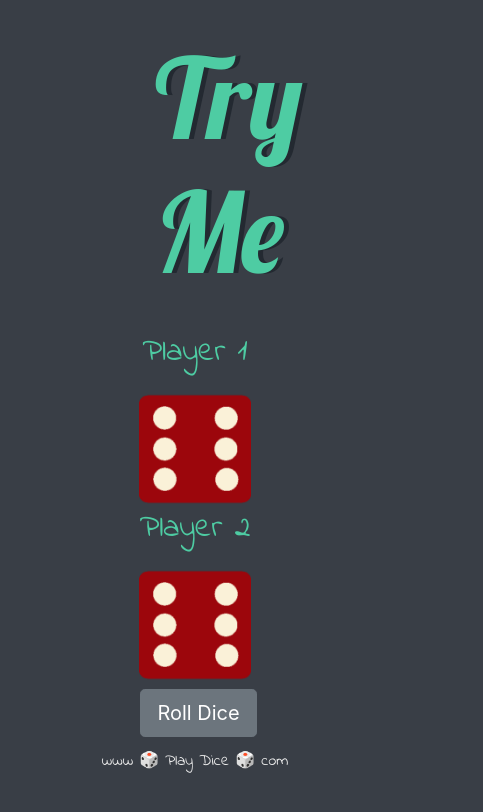
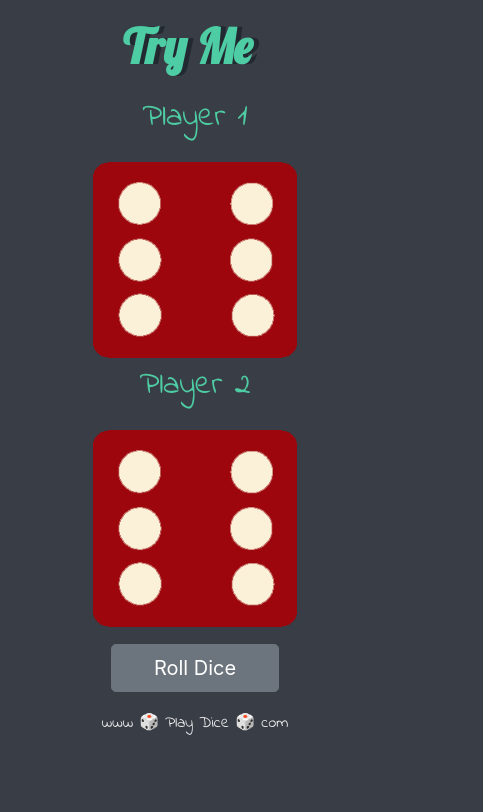
Before and after one commit to neha-cell/Dice-Challenge, a plain HTML site: page index.html in a window 390 px wide. Shown: the whole page, 483 px wide, since content can reach past the window. Drawn offline with nearby package versions, Linux system fonts and the light colour scheme.

Commit message:
Add files via upload

```diff
--- a/index.html
+++ b/index.html
@@ -8,7 +8,7 @@
     <link href="https://fonts.googleapis.com/css?family=Indie+Flower|Lobster" rel="stylesheet">
 
   </head>
-  <body class="container">
+  <body>
 
     <div class="container">
       <h1>Try Me</h1>
--- a/styles.css
+++ b/styles.css
@@ -1,5 +1,5 @@
 .container {
-  width: 70%;
+  width: 100%;
   margin: auto;
   text-align: center;
 }
@@ -17,20 +17,18 @@
   text-align: center;
 
 }
-.container-fluid {
 
-
-}
 body {
   background-color: #393E46;
 }
 
 h1 {
-  margin: 30px;
+  margin: 70px;
   font-family: 'Lobster', cursive;
   text-shadow: 5px 0 #232931;
-  font-size: 7rem;
+  font-size: 5rem;
   color: #4ECCA3;
+  font-weight: bold;
 }
 
 p {
@@ -50,3 +48,13 @@ footer {
   font-family: 'Indie Flower', cursive;
 
 }
+@media (max-width:990px) {
+  h1 {
+  text-align: left;
+    font-size: 3rem;
+    margin:5% 30% 5%;
+    width: 100%;
+  }
+
+
+}
```
